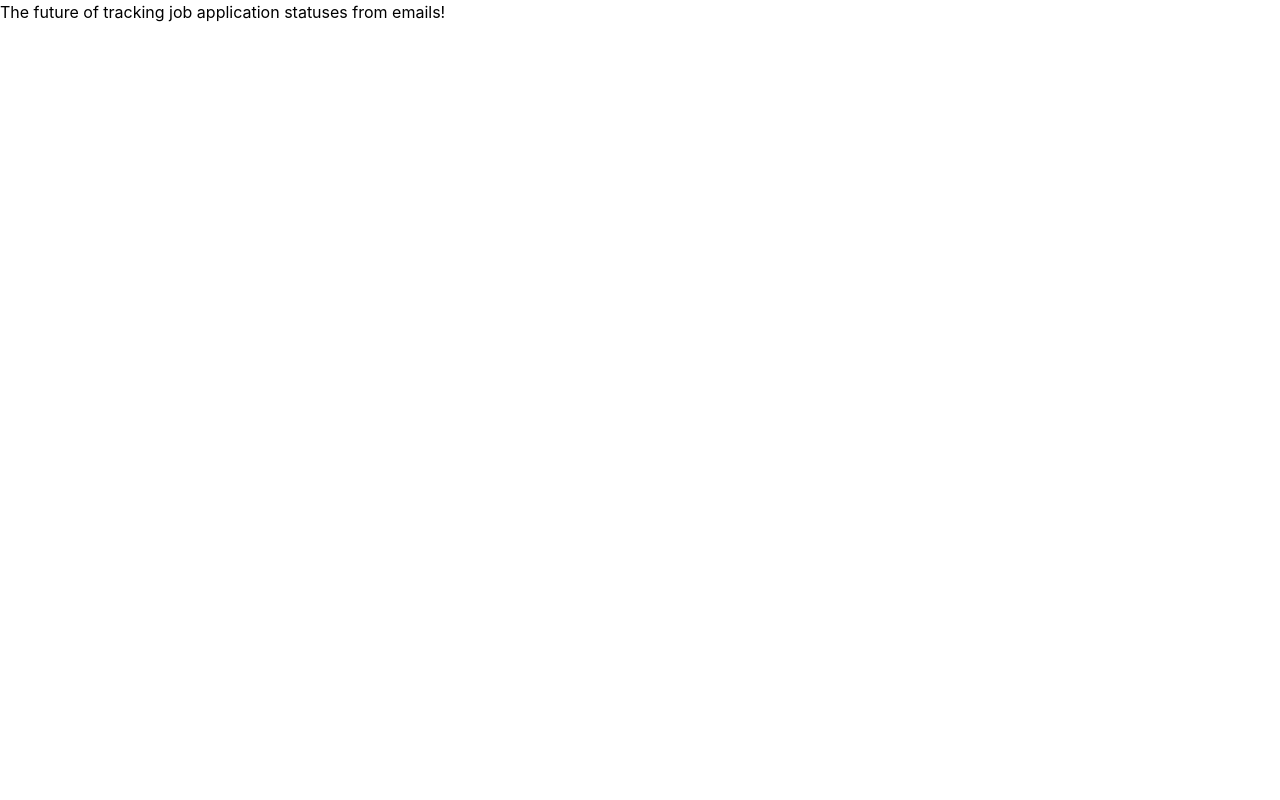
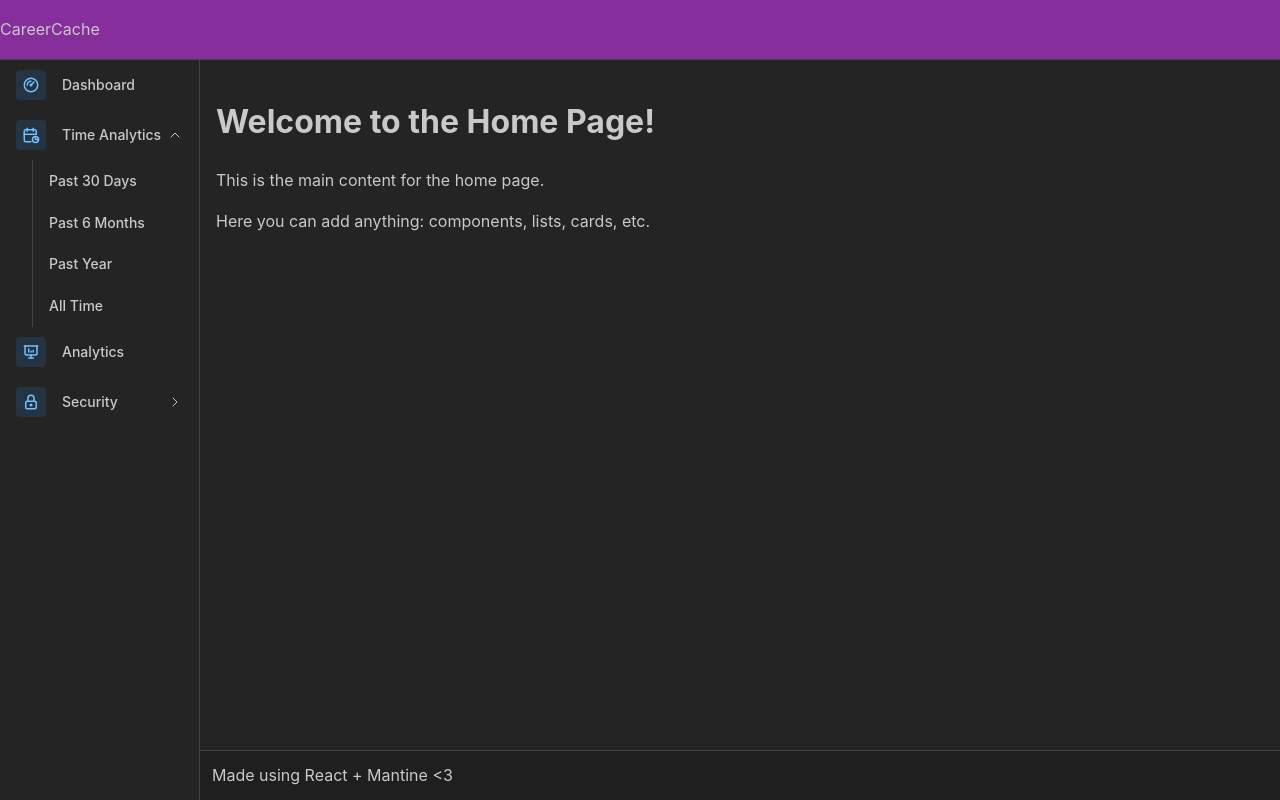
Before and after one commit to AQUAiTE/CareerCache, a React (Vite) app in the folder frontend/: page / in a window 1280 px wide. Built offline with nearby package versions, Linux system fonts and the light colour scheme.

Commit message:
Main layout and sidebar

```diff
--- a/frontend/src/App.tsx
+++ b/frontend/src/App.tsx
@@ -1,10 +1,27 @@
-import '@mantine/core/styles.css'
+import { BrowserRouter, Route, Routes } from 'react-router-dom'
 import { MantineProvider } from '@mantine/core'
+
+import Authenticated from './auth/Authenticated'
+import Login from './login/Login'
+import MainLayout from './layout/MainLayout'
 
 export default function App() {
   return (
-    <MantineProvider>
-    The future of tracking job application statuses from emails!
+    <MantineProvider defaultColorScheme='dark'>
+      <BrowserRouter>
+        <Routes>
+          <Route
+            path='/login'
+            element={<Login />}
+          />
+          <Route
+            path='/'
+            element={
+                <MainLayout />
+            }
+          />
+        </Routes>
+      </BrowserRouter>
     </MantineProvider>
   )
 }
--- /dev/null
+++ b/frontend/src/Navbar/Navbar.tsx
@@ -0,0 +1,44 @@
+import {
+  IconCalendarStats,
+  IconGauge,
+  IconLock,
+  IconPresentationAnalytics,
+} from '@tabler/icons-react'
+import { AppShell, ScrollArea } from '@mantine/core'
+import { LinksGroup } from './NavbarLinksGroup'
+
+const mockdata = [
+  { label: 'Dashboard', icon: IconGauge },
+  {
+    label: 'Time Analytics',
+    icon: IconCalendarStats,
+    initiallyOpened: true,
+    links: [
+      { label: 'Past 30 Days', link: '/' },
+      { label: 'Past 6 Months', link: '/' },
+      { label: 'Past Year', link: '/' },
+      { label: 'All Time', link: '/' },
+    ],
+  },
+  { label: 'Analytics', icon: IconPresentationAnalytics },
+  {
+    label: 'Security',
+    icon: IconLock,
+    initallyOpened: true,
+    links: [
+      { label: 'Change password', link: '/' }
+    ],
+  },
+]
+
+export default function Navbar() {
+  const links = mockdata.map((item) => <LinksGroup {...item} key={item.label} />)
+
+  return (
+    <AppShell.Navbar>
+      <ScrollArea >
+        <div>{links}</div>
+      </ScrollArea>
+    </AppShell.Navbar>
+  )
+}
--- /dev/null
+++ b/frontend/src/Navbar/NavbarLinksGroup.module.css
@@ -0,0 +1,34 @@
+.control {
+  font-weight: 500;
+  display: block;
+  width: 100%;
+  padding: var(--mantine-spacing-xs) var(--mantine-spacing-md);
+  color: var(--mantine-color-text);
+  font-size: var(--mantine-font-size-sm);
+
+  @mixin hover {
+    background-color: light-dark(var(--mantine-color-gray-0), var(--mantine-color-dark-7));
+    color: light-dark(var(--mantine-color-black), var(--mantine-color-dark-0));
+  }
+}
+
+.link {
+  font-weight: 500;
+  display: block;
+  text-decoration: none;
+  padding: var(--mantine-spacing-xs) var(--mantine-spacing-md);
+  padding-left: var(--mantine-spacing-md);
+  margin-left: var(--mantine-spacing-xl);
+  font-size: var(--mantine-font-size-sm);
+  color: light-dark(var(--mantine-color-gray-7), var(--mantine-color-dark-0));
+  border-left: 1px solid light-dark(var(--mantine-color-gray-3), var(--mantine-color-dark-4));
+
+  @mixin hover {
+    background-color: light-dark(var(--mantine-color-gray-0), var(--mantine-color-dark-7));
+    color: light-dark(var(--mantine-color-black), var(--mantine-color-dark-0));
+  }
+}
+
+.chevron {
+  transition: transform 200ms ease;
+}
--- /dev/null
+++ b/frontend/src/Navbar/NavbarLinksGroup.tsx
@@ -0,0 +1,69 @@
+import { useState } from 'react'
+import { IconCalendarStats, IconChevronRight } from '@tabler/icons-react'
+import { Box, Collapse, Group, Text, ThemeIcon, UnstyledButton } from '@mantine/core'
+import classes from './NavbarLinksGroup.module.css'
+
+interface LinksGroupProps {
+  icon: React.FC<any>
+  label: string
+  initiallyOpened?: boolean
+  links?: { label: string; link: string }[]
+}
+
+export function LinksGroup({ icon: Icon, label, initiallyOpened, links }: LinksGroupProps) {
+  const hasLinks = Array.isArray(links)
+  const [opened, setOpened] = useState(initiallyOpened || false)
+  const items = (hasLinks ? links : []).map((link) => (
+    <Text<'a'>
+      component="a"
+      className={classes.link}
+      href={link.link}
+      key={link.label}
+      onClick={(event) => event.preventDefault()}
+    >
+      {link.label}
+    </Text>
+  ))
+
+  return (
+    <>
+      <UnstyledButton onClick={() => setOpened((o) => !o)} className={classes.control}>
+        <Group justify="space-between" gap={0}>
+          <Box style={{ display: 'flex', alignItems: 'center' }}>
+            <ThemeIcon variant="light" size={30}>
+              <Icon size={18} />
+            </ThemeIcon>
+            <Box ml="md">{label}</Box>
+          </Box>
+          {hasLinks && (
+            <IconChevronRight
+              className={classes.chevron}
+              stroke={1.5}
+              size={16}
+              style={{ transform: opened ? 'rotate(-90deg)' : 'none' }}
+            />
+          )}
+        </Group>
+      </UnstyledButton>
+      {hasLinks ? <Collapse in={opened}>{items}</Collapse> : null}
+    </>
+  )
+}
+
+const mockdata = {
+  label: 'Releases',
+  icon: IconCalendarStats,
+  links: [
+    { label: 'Upcoming releases', link: '/' },
+    { label: 'Previous releases', link: '/' },
+    { label: 'Releases schedule', link: '/' },
+  ],
+}
+
+export function NavbarLinksGroup() {
+  return (
+    <Box mih={220} p="md">
+      <LinksGroup {...mockdata} />
+    </Box>
+  )
+}
--- /dev/null
+++ b/frontend/src/auth/Authenticated.tsx
@@ -0,0 +1,24 @@
+import {ReactNode, useEffect} from 'react'
+import {useNavigate} from 'react-router-dom'
+
+export default function Authenticated(props: {children: ReactNode}) {
+  const isLoggedIn = () => {
+    const accessToken = localStorage.getItem('accessToken')
+    if (accessToken === null) {
+      return false
+    }
+    const decoded = JSON.parse(atob(accessToken.split('.')[1]))
+    return Date.now() / 1000 < decoded.exp
+  }
+
+  const navigate = useNavigate()
+  const isUser = isLoggedIn()
+
+  useEffect(() => {
+    if (!isUser) {
+      navigate('/login')
+    }
+  }, [isUser])
+
+  return isLoggedIn() ? props.children : null
+}
--- /dev/null
+++ b/frontend/src/home/Home.tsx
@@ -0,0 +1,9 @@
+export default function Home() {
+  return (
+    <div>
+      <h1>Welcome to the Home Page!</h1>
+      <p>This is the main content for the home page.</p>
+      <p>Here you can add anything: components, lists, cards, etc.</p>
+    </div>
+  )
+}
--- /dev/null
+++ b/frontend/src/layout/Footer.tsx
@@ -0,0 +1,23 @@
+import { AppShell, useMantineTheme } from '@mantine/core';
+import { useMediaQuery } from '@mantine/hooks';
+
+export default function Footer() {
+  const theme = useMantineTheme()
+  const isMobile = useMediaQuery('(max-width: 425px)');
+
+  return (
+    isMobile ? (
+      <AppShell.Footer p='sm' bg={theme.colors.dark[8]}>
+        Made using React + Mantine &lt;3
+      </AppShell.Footer>
+    ) : (
+      <AppShell.Footer p='sm' bg={theme.colors.dark[8]} style={{
+          width: 'calc(100% - 200px)',
+          marginLeft: '200px'
+        }}
+      >
+        Made using React + Mantine &lt;3
+      </AppShell.Footer>
+    )
+  )
+}
--- /dev/null
+++ b/frontend/src/layout/Header.tsx
@@ -0,0 +1,15 @@
+import { AppShell, Burger, Text } from '@mantine/core'
+
+export default function Header({opened, toggle}: {opened: boolean; toggle: () => void}) {
+  return (
+    <AppShell.Header bg="var(--mantine-color-grape-9)" display='flex' style={{ alignItems: 'center' }}>
+      <Burger
+            opened={opened}
+            onClick={toggle}
+            hiddenFrom="sm"
+            size="sm"
+          />
+      <Text>CareerCache</Text>
+    </AppShell.Header>
+  )
+}
--- /dev/null
+++ b/frontend/src/layout/Main.tsx
@@ -0,0 +1,11 @@
+import { AppShell } from '@mantine/core'
+
+import Home from '../home/Home'
+
+export default function Main() {
+  return (
+    <AppShell.Main>
+      <Home />
+    </AppShell.Main>
+  )
+}
--- /dev/null
+++ b/frontend/src/layout/MainLayout.tsx
@@ -0,0 +1,28 @@
+import { AppShell } from '@mantine/core'
+import { useDisclosure } from '@mantine/hooks'
+
+import Header from './Header'
+import Footer from './Footer'
+import Main from './Main'
+import Navbar from '../Navbar/Navbar'
+
+export default function MainLayout() {
+  const [opened, { toggle }] = useDisclosure()
+
+  return (
+    <AppShell
+      header={{ height: 60 }}
+      navbar={{
+        width: 200,
+        breakpoint: 'sm',
+        collapsed: { mobile: !opened },
+      }}
+      padding="md"
+    >
+      <Header opened={opened} toggle={toggle}/>
+      <Navbar />
+      <Main />
+      <Footer />
+    </AppShell>
+  )
+}
--- /dev/null
+++ b/frontend/src/login/Login.tsx
@@ -0,0 +1,10 @@
+import '@mantine/core/styles.css'
+import { MantineProvider } from '@mantine/core'
+
+export default function Login() {
+  return (
+    <MantineProvider>
+      Welcome back to CareerCache!
+    </MantineProvider>
+  )
+}
```
Also changed, not shown: frontend/src/layout/AppMain.tsx (added, +17 -0 lines).
